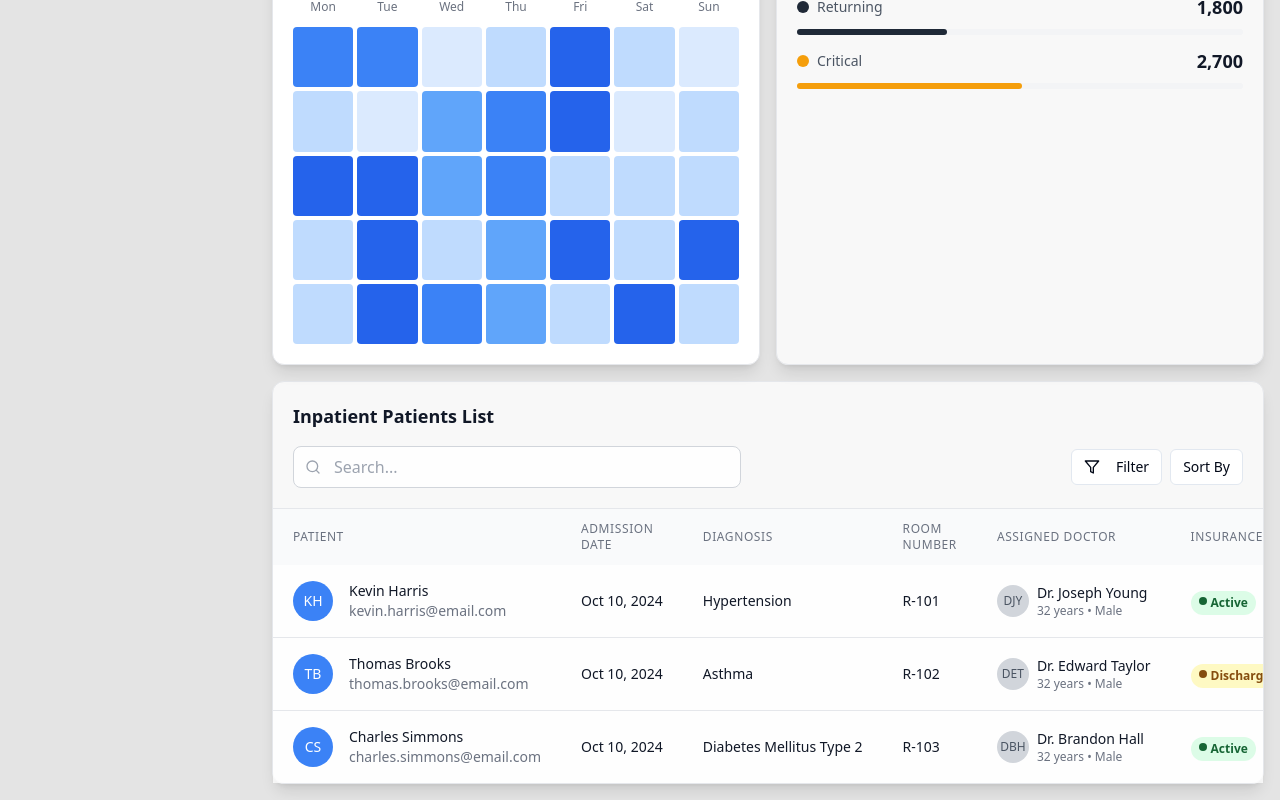
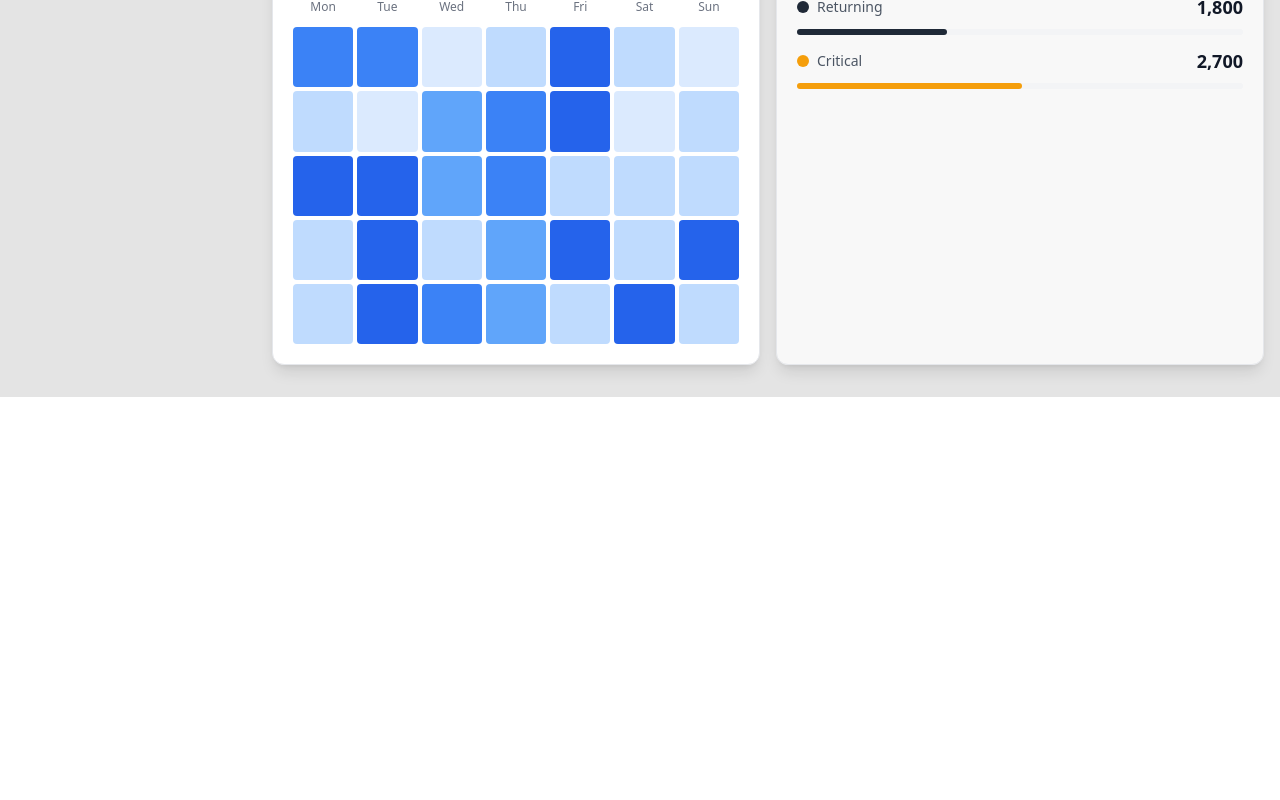
Before and after one commit to magnarch-dev/nimble-customer-board, a React (Vite) app: page / in a window 1280 px wide. Shown: the part 787-1587 px from the top of the page. After the commit the page ends 1184 px from the top, so only its background shows below. Built offline with nearby package versions, Linux system fonts and the light colour scheme.

Commit message:
Remove Inpatient List
Remove the Inpatient Patients List component from the dashboard.

```diff
--- a/src/pages/Index.tsx
+++ b/src/pages/Index.tsx
@@ -6,7 +6,6 @@ import MetricsCards from '@/components/MetricsCards';
 import SalesChart from '@/components/SalesChart';
 import CalendarHeatmap from '@/components/CalendarHeatmap';
 import PatientBreakdown from '@/components/PatientBreakdown';
-import PatientsList from '@/components/PatientsList';
 
 const Index = () => {
   const [sidebarCollapsed, setSidebarCollapsed] = useState(false);
@@ -51,8 +50,6 @@ const Index = () => {
             <CalendarHeatmap />
             <PatientBreakdown />
           </div>
-
-          <PatientsList />
         </main>
       </div>
     </div>
```
